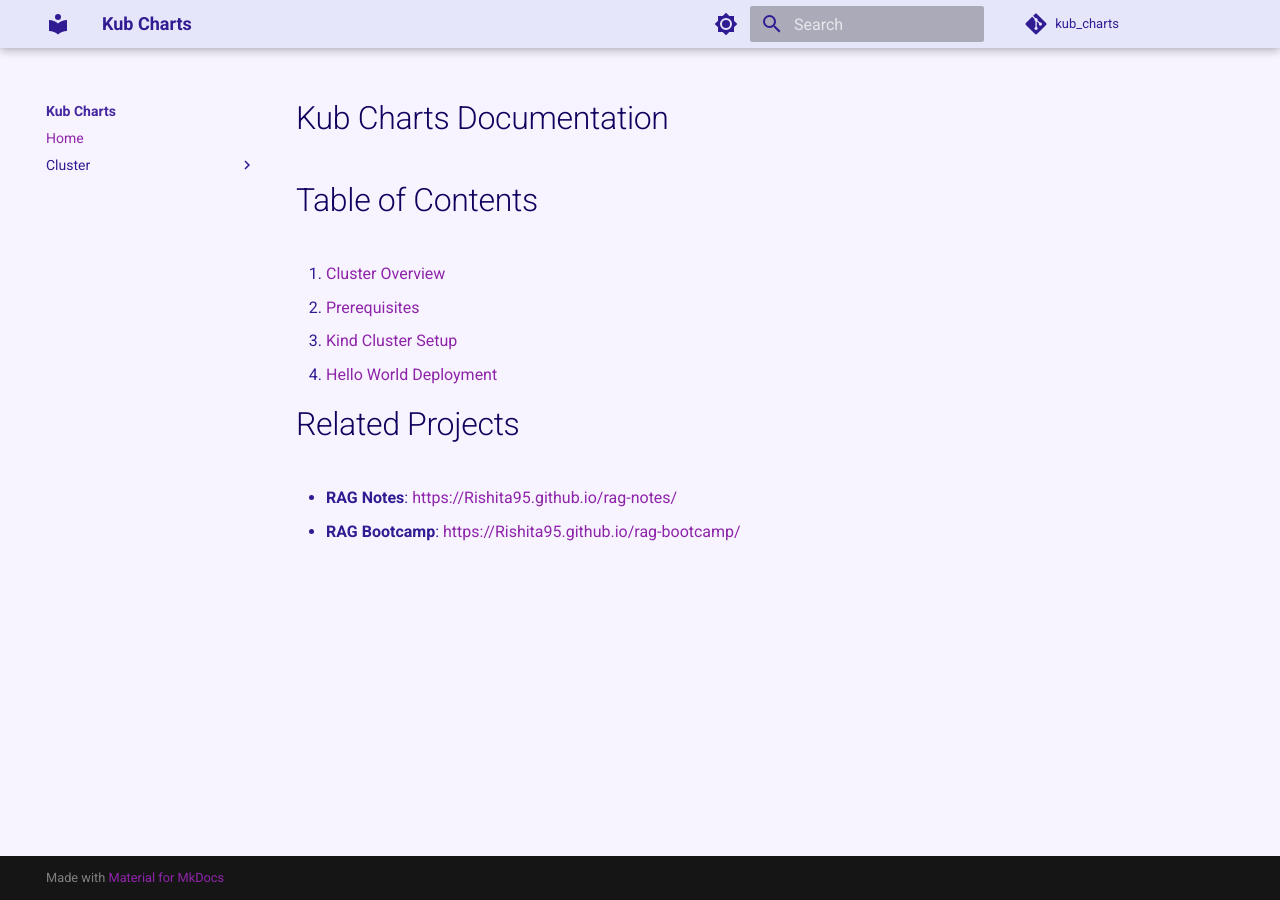
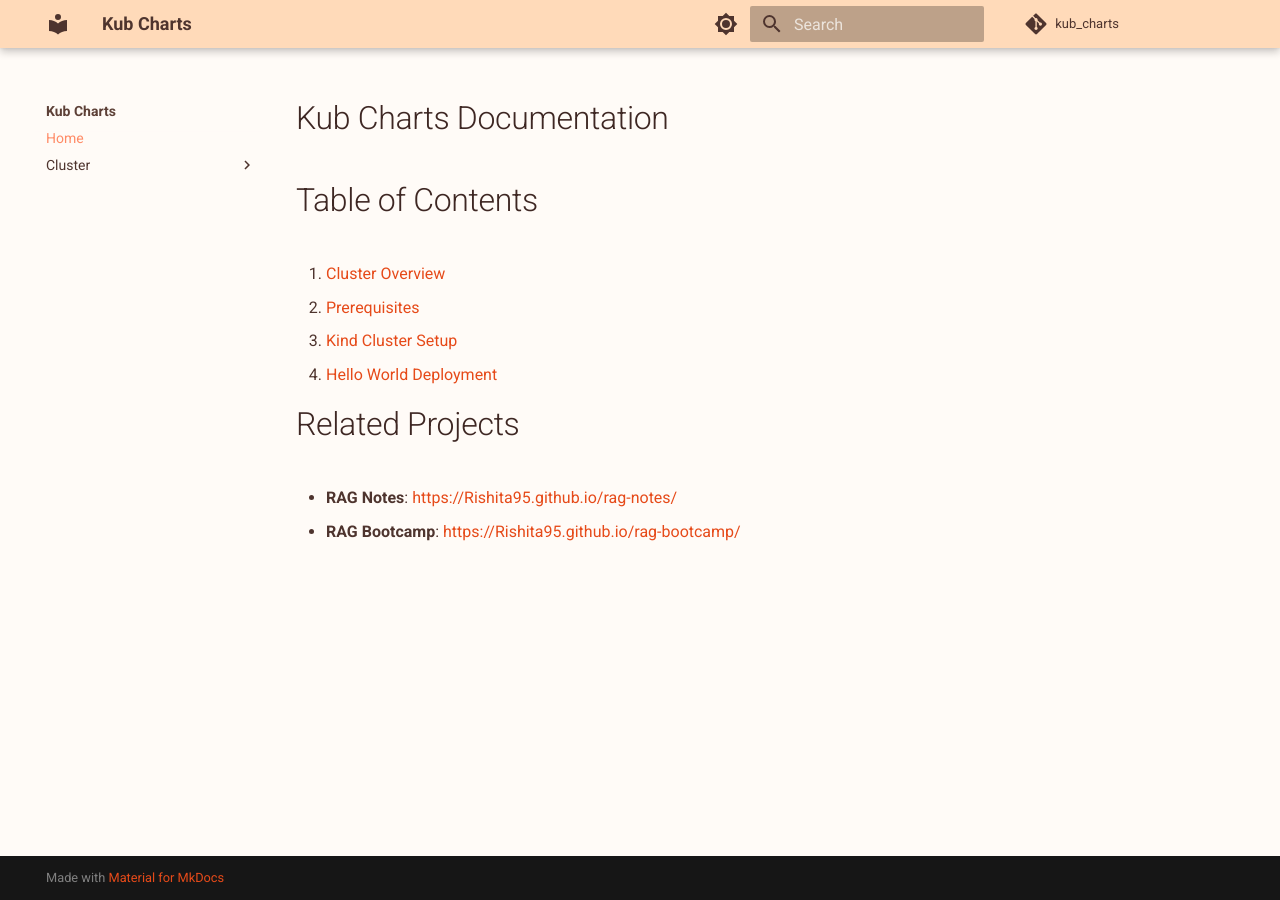
Before and after one commit to Rishita95/kub_charts, an MkDocs documentation site: the page built from docs/index.md, in a window 1280 px wide. Built offline with MkDocs 1.6.1 and Material for MkDocs 9.7.7, drawn with Linux system fonts in a browser that asks for light colours; comment, search, counter and statistics services are not loaded.

Commit message:
Apply Peaches & Cream pastel orange theme

```diff
--- a/docs/stylesheets/extra.css
+++ b/docs/stylesheets/extra.css
@@ -1,33 +1,33 @@
 :root {
-  /* Lilac & Lavender Theme - Global Base */
-  --md-primary-fg-color:        #E6E6FA;  /* Lavender header */
-  --md-primary-fg-color--light: #F4F0FF;
-  --md-primary-fg-color--dark:  #D8BFD8;
-  --md-primary-bg-color:        #311B92;  /* Deep Plum text on header */
+  /* Peaches & Cream Theme - Global Base */
+  --md-primary-fg-color:        #FFDAB9;  /* Soft Peach Cream Header */
+  --md-primary-fg-color--light: #FFE4C4;
+  --md-primary-fg-color--dark:  #FFB07C;
+  --md-primary-bg-color:        #4E342E;  /* Warm Espresso text on header */
 
-  /* Violet/Plum for Accents */
-  --md-accent-fg-color:         #BA68C8;
-  --md-accent-fg-color--transparent: rgba(186, 104, 200, 0.1);
+  /* Coral Tangerine for Accents */
+  --md-accent-fg-color:         #FF8A65;
+  --md-accent-fg-color--transparent: rgba(255, 138, 101, 0.1);
   --md-accent-bg-color:         #FFFFFF;
 
   /* Full Page Background */
-  --md-default-bg-color:        #F8F4FF; /* Pale lilac background */
+  --md-default-bg-color:        #FFFBF7; /* Very pale peach background */
 }
 
 /* Light Mode (Default) */
 [data-md-color-scheme="default"] {
-  --md-default-bg-color:           #F8F4FF; /* PALE LILAC BACKGROUND FOR ENTIRE PAGE */
-  --md-default-fg-color:           #311B92;
-  --md-default-fg-color--light:    #4527A0;
-  --md-default-fg-color--lighter:  #512DA8;
-  --md-default-fg-color--lightest: #5E35B1;
-  --md-typeset-color:              #311B92;
-  --md-typeset-a-color:            #8E24AA;
+  --md-default-bg-color:           #FFFBF7; /* Pale peach block override */
+  --md-default-fg-color:           #4E342E; /* Warm Espresso */
+  --md-default-fg-color--light:    #5D4037;
+  --md-default-fg-color--lighter:  #6D4C41;
+  --md-default-fg-color--lightest: #795548;
+  --md-typeset-color:              #4E342E;
+  --md-typeset-a-color:            #FF8A65; /* Deep Coral Links */
 }
 
-/* Hard Overrides to ensure text legibility on lilac background */
+/* Hard Overrides to ensure text legibility on the peach background */
 [data-md-color-scheme="default"] .md-typeset {
-  color: #311B92 !important;
+  color: #4E342E !important;
 }
 [data-md-color-scheme="default"] .md-typeset h1,
 [data-md-color-scheme="default"] .md-typeset h2,
@@ -35,25 +35,25 @@
 [data-md-color-scheme="default"] .md-typeset h4,
 [data-md-color-scheme="default"] .md-typeset h5,
 [data-md-color-scheme="default"] .md-typeset h6 {
-  color: #12005E !important; /* Darkest plum for headings */
+  color: #3E2723 !important; /* Extremely dark espresso for headings */
 }
 [data-md-color-scheme="default"] .md-typeset a {
-  color: #8E24AA !important; /* Vivid purple links, high contrast */
+  color: #E64A19 !important; /* Darker, vivid coral links for high contrast */
 }
 
 /* Dark Mode (Slate) */
 [data-md-color-scheme="slate"] {
-  --md-default-bg-color:        #1A1625; /* Very dark plum/slate background */
-  --md-primary-fg-color:        #E6E6FA; /* Keep the lavender header */
-  --md-primary-bg-color:        #311B92; /* Deep plum text on header */
-  --md-accent-fg-color:         #CE93D8;
+  --md-default-bg-color:        #2E1A16; /* Very dark roasted brown for dark background */
+  --md-primary-fg-color:        #FFDAB9; /* Keeping soft peach bar */
+  --md-primary-bg-color:        #4E342E; /* Espresso text on header */
+  --md-accent-fg-color:         #FF8A65;
 
   --md-default-fg-color:           #F5F5F5;
   --md-default-fg-color--light:    #EEEEEE;
   --md-default-fg-color--lighter:  #DDDDDD;
   --md-default-fg-color--lightest: #CCCCCC;
   --md-typeset-color:              #F5F5F5;
-  --md-typeset-a-color:            #E1BEE7; /* Light lilac for dark mode links */
+  --md-typeset-a-color:            #FFCCBC; /* Very light peachy coral for dark mode links */
 }
 [data-md-color-scheme="slate"] .md-typeset {
   color: #F5F5F5 !important;
@@ -67,5 +67,5 @@
   color: #FFFFFF !important;
 }
 [data-md-color-scheme="slate"] .md-typeset a {
-  color: #E1BEE7 !important;
+  color: #FFCCBC !important;
 }
```
